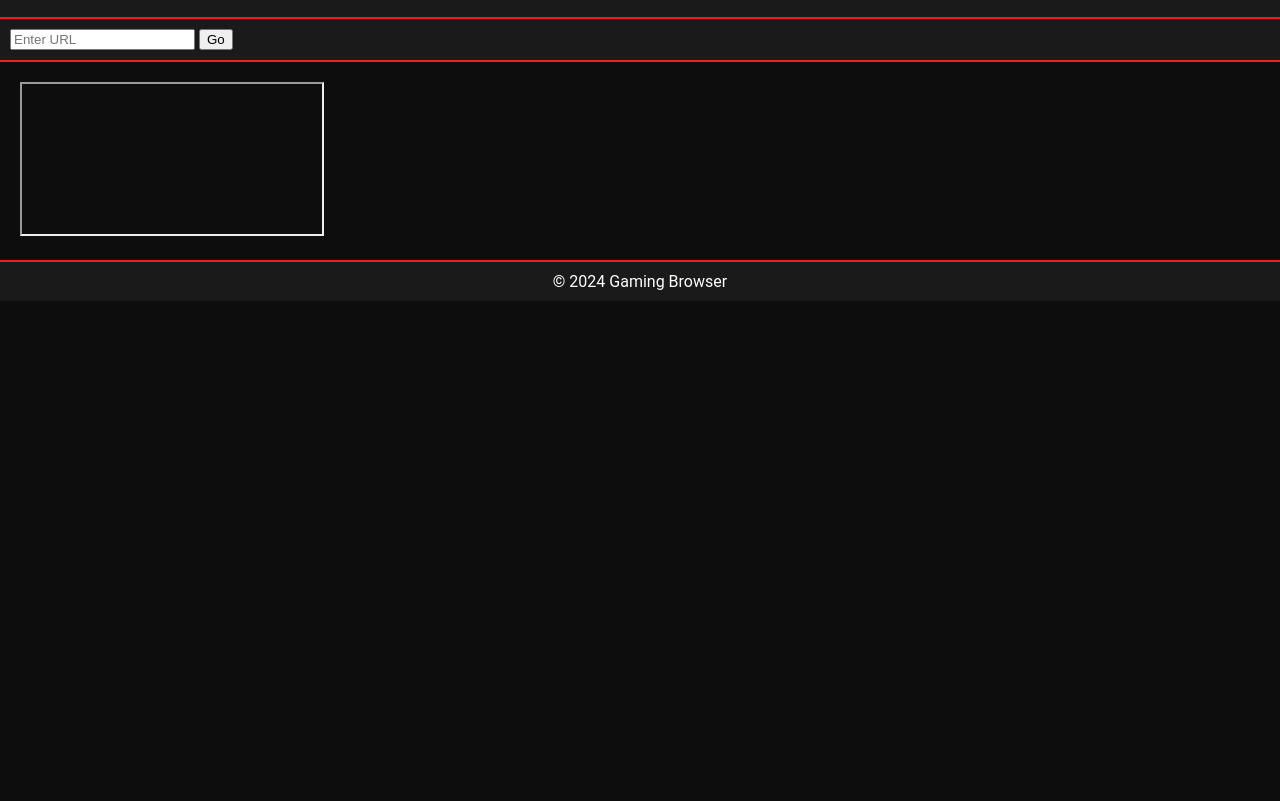
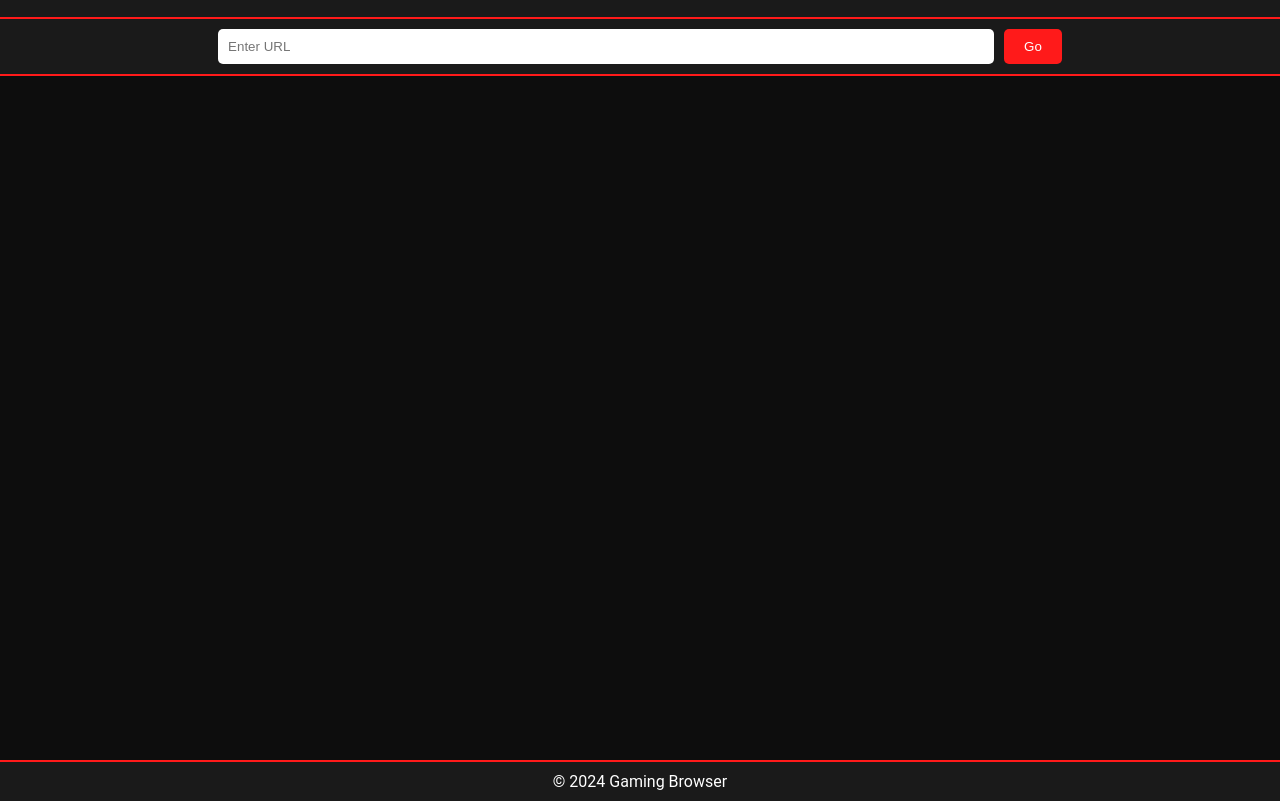
Before and after one commit to bro232232/gx, a plain HTML site: page index.html in a window 1280 px wide. Shown: the part 61-862 px from the top of the page. Before the commit the page ends 800 px from the top, so only its background shows below. Drawn offline with Linux system fonts and the light colour scheme; no server answers.

Commit message:
Update styles.css

```diff
--- a/styles.css
+++ b/styles.css
@@ -23,40 +23,36 @@ nav {
     background-color: #1a1a1a;
     padding: 10px;
     border-bottom: 2px solid #ff1a1a;
+    display: flex;
+    justify-content: center;
+    align-items: center;
 }
 
-nav ul {
-    list-style: none;
-    padding: 0;
-    margin: 0;
-    display: flex;
-    justify-content: center;
+nav input {
+    width: 60%;
+    padding: 10px;
+    border: none;
+    border-radius: 5px;
+    margin-right: 10px;
 }
 
-nav ul li {
-    margin: 0 15px;
-}
-
-nav ul li a {
-    color: #ff1a1a;
-    text-decoration: none;
-    font-weight: bold;
+nav button {
+    padding: 10px 20px;
+    background-color: #ff1a1a;
+    border: none;
+    border-radius: 5px;
+    color: #ffffff;
+    cursor: pointer;
 }
 
 main {
     padding: 20px;
 }
 
-section {
-    margin-bottom: 20px;
-    background-color: #1a1a1a;
-    padding: 20px;
-    border-radius: 5px;
-    border: 1px solid #ff1a1a;
-}
-
-h2 {
-    color: #ff1a1a;
+iframe {
+    width: 100%;
+    height: 80vh;
+    border: none;
 }
 
 footer {
```
